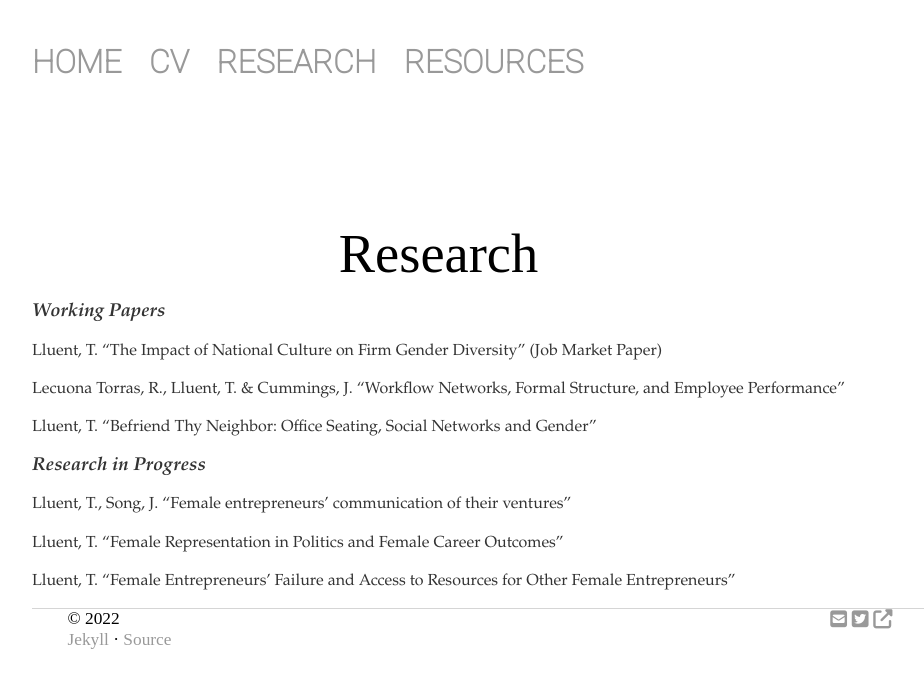
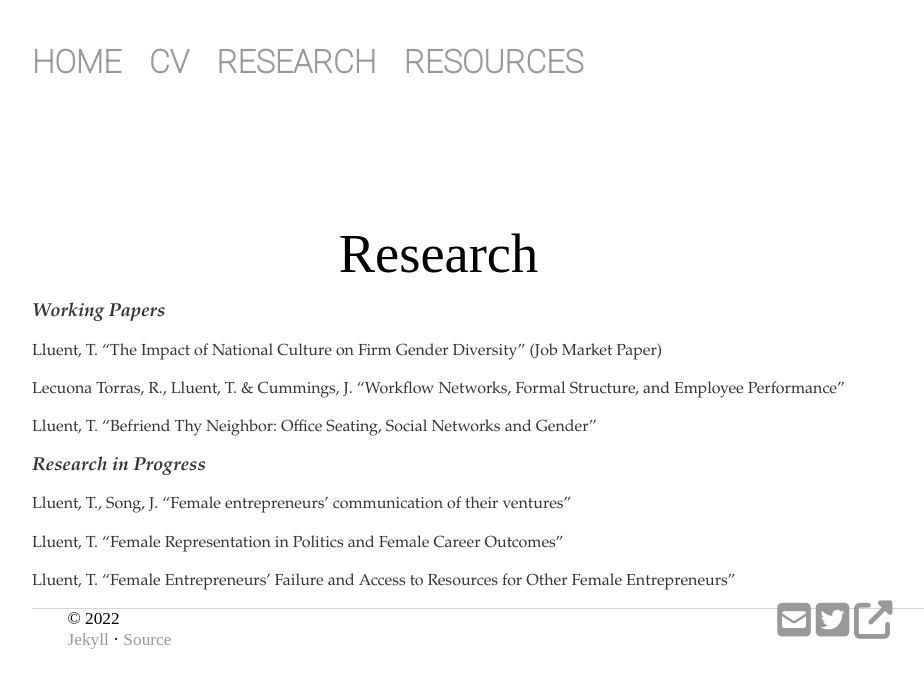
Before and after one commit to tatianalluent/tatianalluent.github.io, a Jekyll site: the page built from research/index.html, in a window 1280 px wide. Shown: the top 688 px of the page, without its empty margins (160-1084 px from the left). Built offline with Jekyll 4.4.1, drawn with Linux system fonts in a browser that asks for light colours; nearby versions of some CDN libraries; a style sheet for code colours, icons or effects is not loaded.

Commit message:
icon size - fa-2xl

```diff
--- a/_layouts/default.html
+++ b/_layouts/default.html
@@ -63,10 +63,10 @@
 						<a href="{{ site.repo }}">Source</a>
 					</div>
 					<div class="section right" style="width: 75%; ">
-						<a href="mailto:site.email " class="fa-solid fa-square-envelope" title="Email" id="icon1"></a>
+						<a href="mailto:site.email " class="fa-solid fa-2xl fa-square-envelope" title="Email" id="icon1"></a>
 						<a href="https://scholar.google.com/citations?user=0Ik-RUEAAAAJ&hl=en" class="ai ai-2x ai-google-scholar-square" title="Google Scholar" id="icon2"></a>
-						<a href="https://twitter.com/TatianaLluent" class="fa-brands fa-twitter-square" title="Twitter" id="icon3"></a>
-						<a href="https://faculty-research.esmt.berlin/person/tatiana-lluent/bio" class="fa-solid fa-up-right-from-square" title="ESMT" id="icon4"></a>
+						<a href="https://twitter.com/TatianaLluent" class="fa-brands fa-2xl fa-twitter-square" title="Twitter" id="icon3"></a>
+						<a href="https://faculty-research.esmt.berlin/person/tatiana-lluent/bio" class="fa-solid fa-2xl fa-up-right-from-square" title="ESMT" id="icon4"></a>
 					</div>
 				</div>
 			</div>
```
